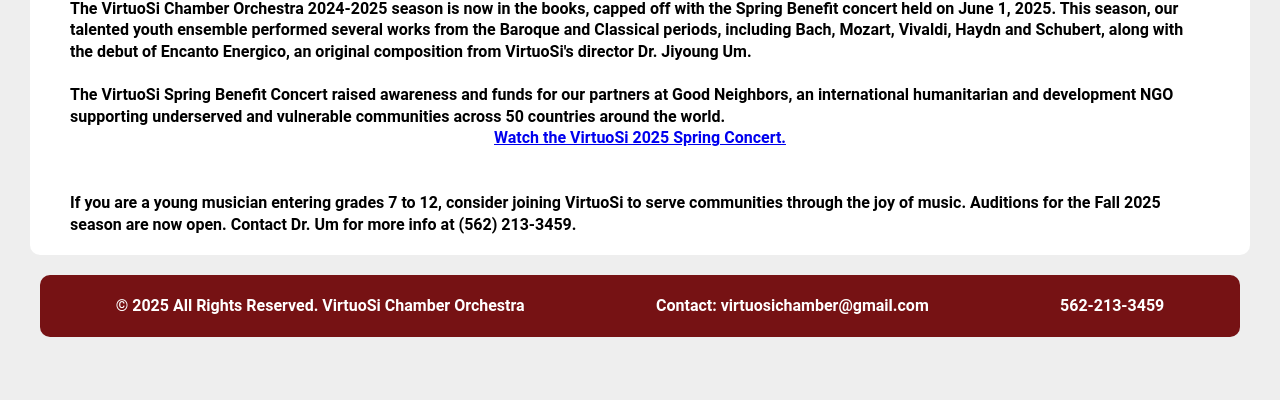
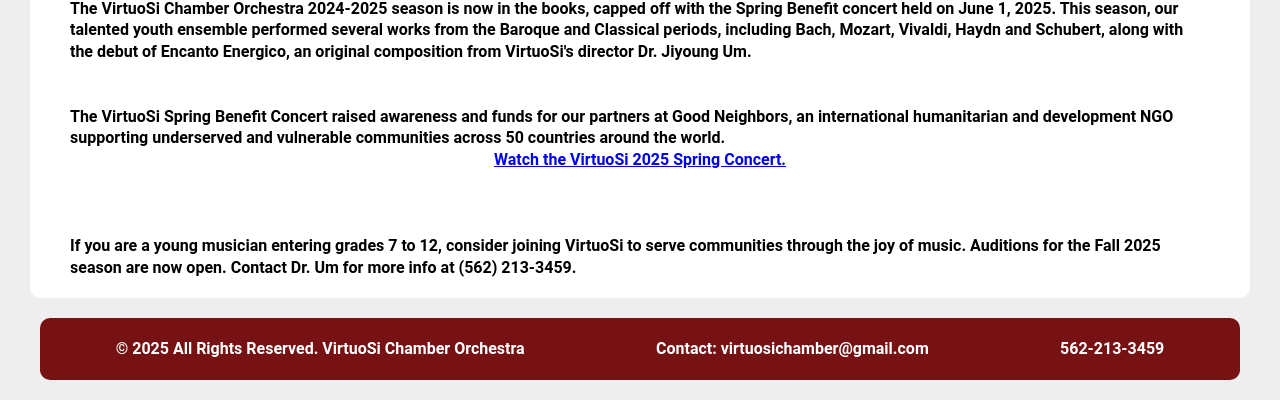
Before and after one commit to ocvirtuosi/ocvirtuosi-site, a plain HTML site: page index.html in a window 1280 px wide. Shown: the part 1153-1553 px from the top of the page. Before the commit the page ends 1510 px from the top, so only its background shows below. Drawn offline with Linux system fonts and the light colour scheme.

Commit message:
update homepage; added spacers

```diff
--- a/index.html
+++ b/index.html
@@ -62,7 +62,9 @@
                         Classical periods, including Bach, Mozart, Vivaldi,
                         Haydn and Schubert, along with the debut of Encanto
                         Energico, an original composition from VirtuoSi's
-                        director Dr. Jiyoung Um.<br /><br />
+                        director Dr. Jiyoung Um.<br />
+                        <div class="spacer">|</div>
+                        <br />
                         The VirtuoSi Spring Benefit Concert raised awareness and
                         funds for our partners at Good Neighbors, an
                         international humanitarian and development NGO
@@ -70,7 +72,9 @@
                         50 countries around the world.
                         <a href="performances.html"
                             >Watch the VirtuoSi 2025 Spring Concert.</a
-                        ><br /><br />
+                        ><br />
+                        <div class="spacer">|</div>
+                        <br />
                         If you are a young musician entering grades 7 to 12,
                         consider joining VirtuoSi to serve communities through
                         the joy of music. Auditions for the Fall 2025 season are
--- a/style.css
+++ b/style.css
@@ -201,6 +201,9 @@ body {
     max-width: 1200px;
     justify-content: left;
 }
+.spacer {
+    color: rgba(0, 0, 0, 0);
+}
 .alert {
     display: none; /*flex*/
     background-color: #761214;
```
